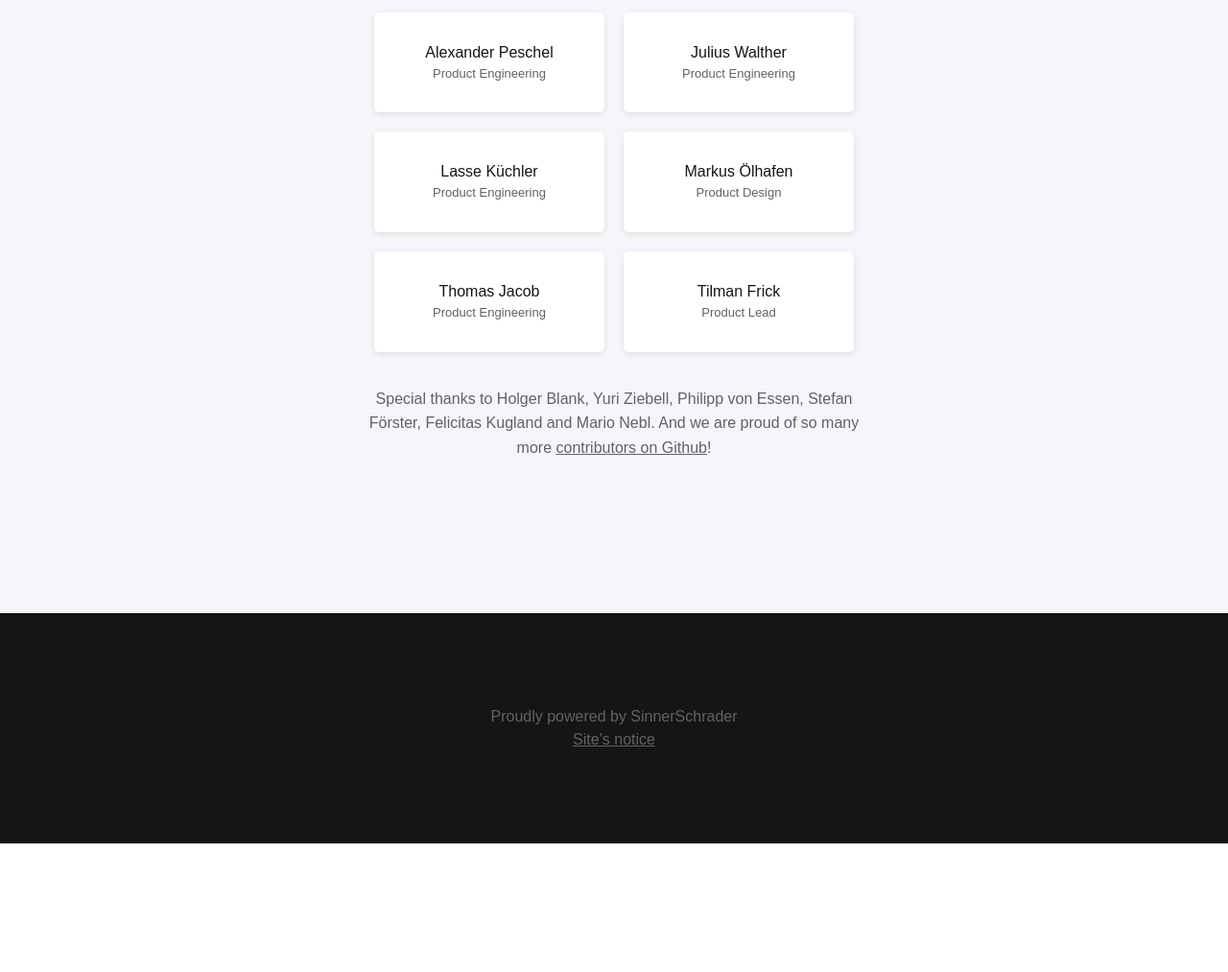
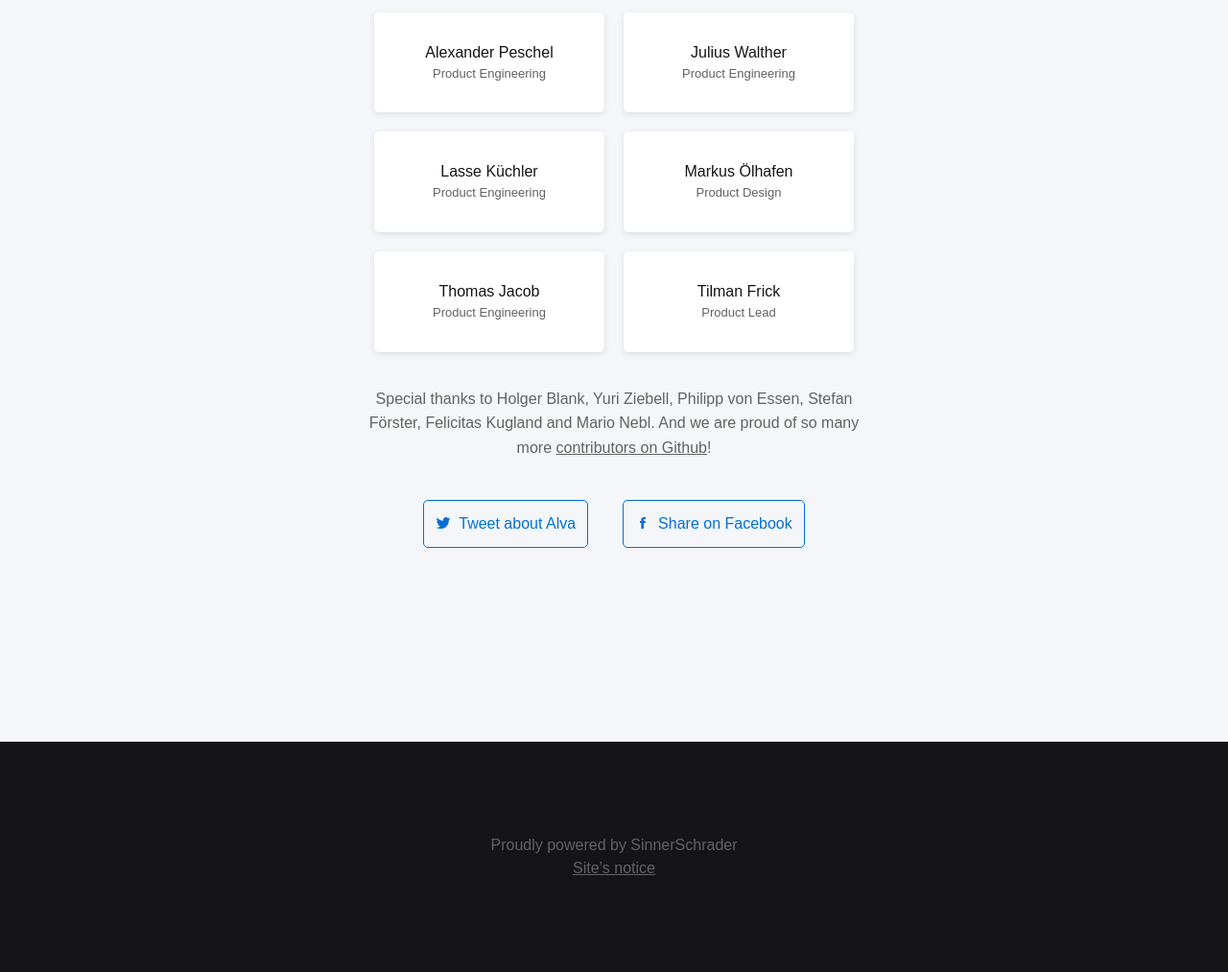
Before and after one commit to meetalva/website, a website: page index.html in a window 1280 px wide. Shown: the part 8027-9040 px from the top of the page at 96% size. Before the commit the page ends 8906 px from the top, so only its background shows below. Drawn offline with Linux system fonts and the light colour scheme; no server answers; a small style sheet from the web is missing.

Commit message:
feat: social share (#27)
* fix merge conflicts
* fix social underline
* add new og img

```diff
--- a/assets/css/style.less
+++ b/assets/css/style.less
@@ -80,6 +80,7 @@ h4 {
 a {
     text-decoration: underline;
     color: inherit;
+		transition: all 0.3s;
 
 	&:hover {
 		text-decoration: none;
@@ -483,6 +484,55 @@ input[type=email] {
     }
 }
 
+.social {
+    display: flex;
+    justify-content: center;
+    align-items: center;
+    margin: 42px 0;
+
+		a {
+			text-decoration: none;
+		}
+
+    @media @mobile {
+        flex-direction: column;
+    }
+
+    &-item {
+        padding: 12px 12px;
+        margin: 0 18px;
+        border: 1px solid @color-primary;
+        border-radius: 5px;
+        color: @color-primary;
+
+        @media @mobile {
+            margin: 8px 0;
+        }
+
+        &::before {
+            display: inline-block;
+            width: 16px;
+            height: 16px;
+            margin: 0 8px -2px 0;
+        }
+
+        &.twitter::before {
+            content: '';
+            background: url(../images/social-twitter.svg) no-repeat;
+            background-position: center;
+            background-size: 16px 16px;
+        }
+
+        &.facebook::before {
+            content: '';
+            background: url(../images/social-facebook.svg) no-repeat;
+            background-position: center;
+            background-size: 16px 16px;
+        }
+    }
+}
+
+
 .footer {
     background-color: @color-headline;
     padding-bottom: 6rem;
--- a/index.html
+++ b/index.html
@@ -4,6 +4,9 @@
 <head>
 	<meta charset="UTF-8">
 	<title>Meet Alva</title>
+	<meta property="og:type" content="website" />
+	<meta property="og:description" content="Alva is a radically new design tool built for cross-functional product teams." />
+	<meta property="og:image" content="https://meetalva.io/assets/images/alva-og_img.png" />
 	<meta name="viewport" content="width=device-width, initial-scale=1.0, user-scalable=yes">
 	<link type="text/css" rel="stylesheet" href="//fast.fonts.net/cssapi/e7aa785c-62d1-4596-b02e-197d04a1d663.css" />
 	<link rel="stylesheet" type="text/css" href="assets/css/style.css" />
@@ -144,7 +147,7 @@
 			</div>
 
 			<div class="features-additional">
-				<img src="assets/images/icon-customcode.png">
+				<img src="assets/images/icon-customcode.png" aria-hidden="true">
 				<h3>Custom code integration</h3>
 				<p>If you’d like to implement custom logic or anything else code-based, you can insert custom code anywhere. So Designers
 					don’t have to code. But they are able to.</p>
@@ -152,7 +155,7 @@
 			</div>
 
 			<div class="features-additional">
-				<img src="assets/images/icon-livedata.png">
+				<img src="assets/images/icon-livedata.png" aria-hidden="true">
 				<h3>Prototype design with live data</h3>
 				<p>You want to translate your designs into a dozen of languages? Or want to connect to real data? Don’t worry, Alva supports
 					that.
@@ -221,6 +224,11 @@
 				we are proud of so many more
 				<a href="https://github.com/meetalva/alva/graphs/contributors" target="_blank">contributors on Github</a>!</p>
 		</div>
+
+		<div class="social">
+			<a class="social-item twitter" href="https://twitter.com/home?status=%40meetalva,%20a%20radically%20new%20digital%20design%20tool%20built%20for%20cross-functional%20product%20teams.%20https%3A//meetalva.io/" target="_blank">Tweet about Alva</a>
+			<a class="social-item facebook" href="https://www.facebook.com/sharer/sharer.php?u=https%3A//meetalva.io/" target="_blank">Share on Facebook</a>
+		</div>
 	</section>
 
 	<section class="section footer">
```
Also changed, not shown: assets/css/style.css, assets/images/alva-og_img.png (added), assets/images/social-facebook.svg (added), assets/images/social-twitter.svg (added).
